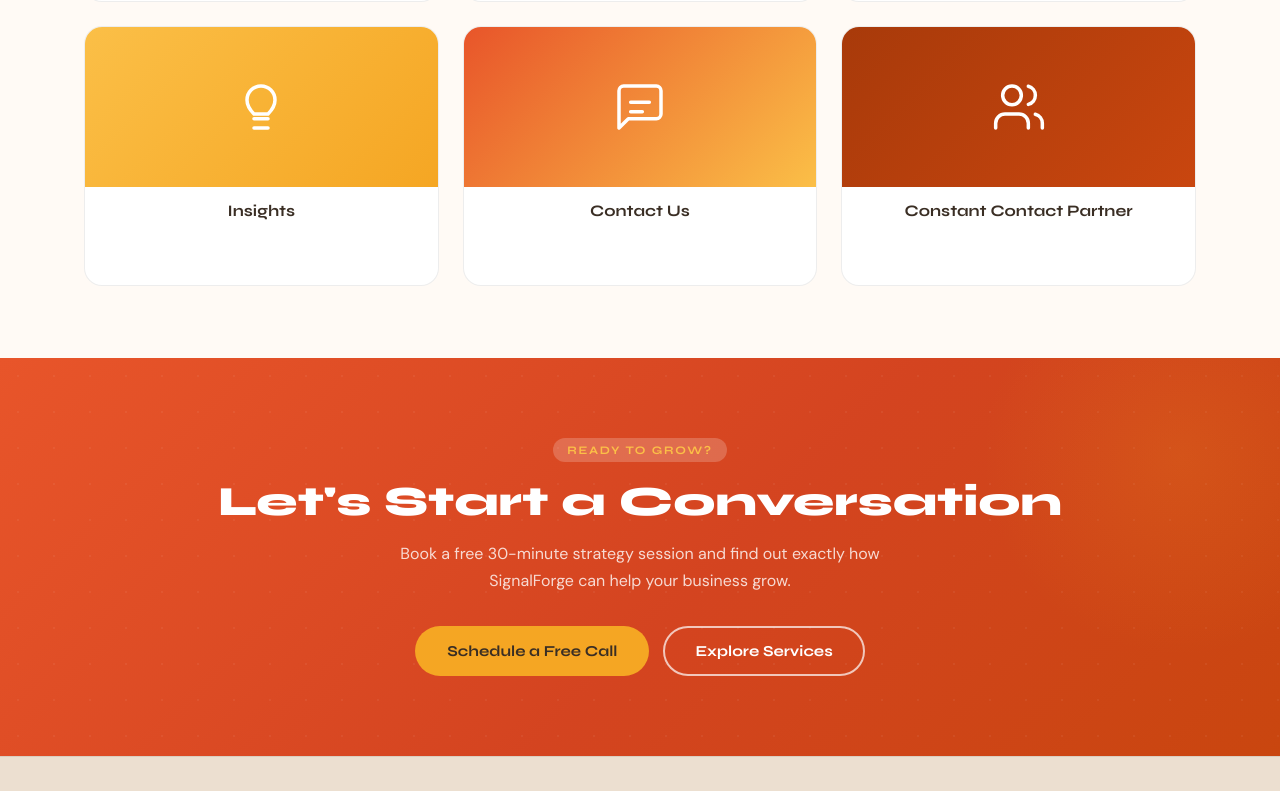
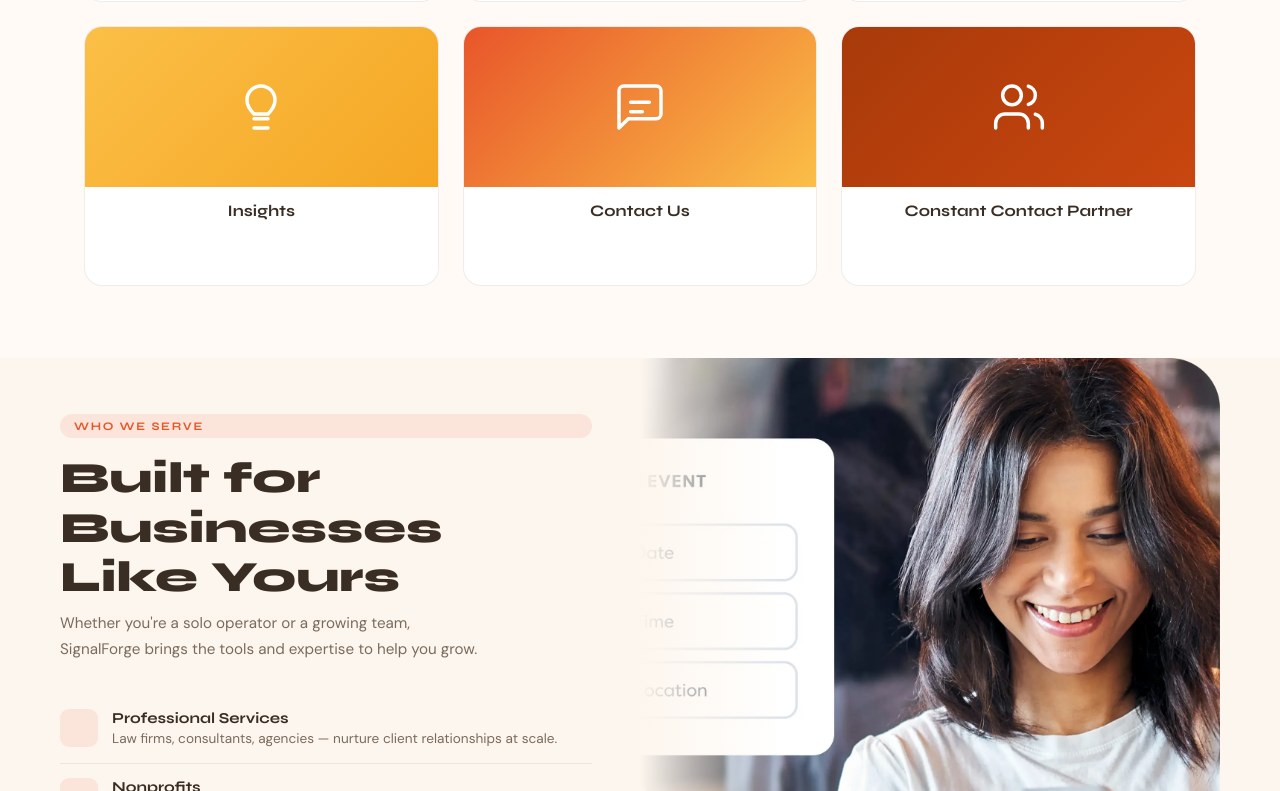
Before and after one commit to halojumper/SignalForge, a Next.js app: page / in a window 1280 px wide. Shown: the part 2009-2800 px from the top of the page. Built offline with nearby package versions, Linux system fonts and the light colour scheme.

Commit message:
Who We Serve
Add Who We Serve section to homepage

```diff
--- a/app/page.tsx
+++ b/app/page.tsx
@@ -2,6 +2,7 @@
 import { useState } from 'react';
 import { useRouter } from 'next/navigation';
 import Link from 'next/link';
+import Image from 'next/image';
 import CtaBand from '@/components/CtaBand';
 import MetricCards from '@/components/MetricCards';
 
@@ -97,6 +98,15 @@ const teasers = [
   },
 ];
 
+const industries = [
+  { icon: 'briefcase', title: 'Professional Services', desc: 'Law firms, consultants, agencies — nurture client relationships at scale.' },
+  { icon: 'heart', title: 'Nonprofits', desc: 'Engage donors, drive campaigns, and grow your community with purpose.' },
+  { icon: 'building', title: 'Real Estate', desc: 'Stay top of mind with buyers, sellers, and investors through smart automation.' },
+  { icon: 'shopping-bag', title: 'Retail & eCommerce', desc: 'Drive repeat purchases, recover carts, and build loyal customer bases.' },
+  { icon: 'tools-kitchen-2', title: 'Restaurants & Hospitality', desc: 'Fill tables, promote events, and keep guests coming back for more.' },
+  { icon: 'rocket', title: 'Small Business', desc: 'Enterprise-grade marketing tools, without the enterprise price tag.' },
+];
+
 export default function Home() {
   const router = useRouter();
   const [flippedIndex, setFlippedIndex] = useState<number | null>(null);
@@ -123,10 +133,26 @@ export default function Home() {
         .flip-card-label { padding:14px 16px; text-align:center; }
         .flip-card-back { background:var(--coral); transform:rotateY(180deg); display:flex; flex-direction:column; align-items:center; justify-content:center; padding:24px; text-align:center; gap:12px; }
         .flip-cta { background:white; color:#1a1208; font-family:Syne,sans-serif; font-size:0.82rem; font-weight:700; padding:8px 20px; border-radius:8px; display:inline-block; margin-top:4px; }
-        @media(max-width:900px) { .teasers-grid { grid-template-columns:repeat(2,1fr); } }
-        @media(max-width:560px) { .teasers-grid { grid-template-columns:1fr; } .hero-btns { flex-direction:column; align-items:stretch; } .hero-btns .btn { text-align:center; } }
+
+        /* Who We Serve */
+        .wws-grid { display:grid; grid-template-columns:1fr 1fr; min-height:520px; }
+        .wws-industry { display:flex; align-items:flex-start; gap:14px; padding:14px 0; border-bottom:1px solid rgba(0,0,0,0.07); }
+        .wws-industry:last-child { border-bottom:none; }
+        .wws-icon { width:38px; height:38px; flex-shrink:0; background:rgba(232,85,42,0.1); border-radius:9px; display:flex; align-items:center; justify-content:center; color:#e8521a; font-size:18px; }
+
+        @media(max-width:900px) {
+          .teasers-grid { grid-template-columns:repeat(2,1fr); }
+          .wws-grid { grid-template-columns:1fr; }
+          .wws-img-col { min-height:320px; }
+        }
+        @media(max-width:560px) {
+          .teasers-grid { grid-template-columns:1fr; }
+          .hero-btns { flex-direction:column; align-items:stretch; }
+          .hero-btns .btn { text-align:center; }
+        }
       `}</style>
 
+      {/* HERO */}
       <section style={{background:'var(--sand)',position:'relative',overflow:'hidden',padding:'80px 0 40px'}}>
         <div style={{position:'absolute',inset:0,background:'radial-gradient(ellipse 70% 60% at 85% 40%, rgba(245,166,35,0.18) 0%, transparent 65%), radial-gradient(ellipse 50% 50% at 5% 90%, rgba(232,85,42,0.1) 0%, transparent 60%)',pointerEvents:'none'}} />
         <div className="container" style={{position:'relative',zIndex:2,width:'100%'}}>
@@ -152,6 +178,7 @@ export default function Home() {
         </div>
       </section>
 
+      {/* METRIC CARDS */}
       <div style={{background:'var(--sand)',paddingTop:20,paddingBottom:40,position:'relative',minHeight:200}}>
         <div style={{position:'absolute',left:0,top:0,bottom:0,width:200,background:'linear-gradient(to right, var(--sand), transparent)',zIndex:10,pointerEvents:'none'}}/>
         <div style={{position:'absolute',right:0,top:0,bottom:0,width:200,background:'linear-gradient(to left, var(--sand), transparent)',zIndex:10,pointerEvents:'none'}}/>
@@ -160,6 +187,7 @@ export default function Home() {
         </div>
       </div>
 
+      {/* PLATFORMS */}
       <div style={{background:'var(--white)',padding:'36px 0',borderBottom:'1px solid rgba(0,0,0,0.06)'}}>
         <div className="container">
           <div style={{display:'flex',alignItems:'center',gap:16,flexWrap:'wrap',justifyContent:'center'}}>
@@ -174,6 +202,7 @@ export default function Home() {
         </div>
       </div>
 
+      {/* TEASERS */}
       <div style={{padding:'72px 0',background:'var(--cream)'}}>
         <div className="container">
           <div style={{textAlign:'center',marginBottom:48}}>
@@ -209,6 +238,56 @@ export default function Home() {
         </div>
       </div>
 
+      {/* WHO WE SERVE */}
+      <section style={{background:'var(--sand)',overflow:'hidden'}}>
+        <div className="container" style={{padding:0}}>
+          <div className="wws-grid">
+
+            {/* Left — industry list */}
+            <div style={{padding:'56px 48px 56px 0',display:'flex',flexDirection:'column',justifyContent:'center'}}>
+              <span className="section-label">Who We Serve</span>
+              <h2 className="section-title" style={{marginBottom:8}}>Built for Businesses Like Yours</h2>
+              <p style={{fontSize:'0.95rem',color:'var(--warm-gray)',lineHeight:1.7,marginBottom:32,maxWidth:420}}>
+                Whether you're a solo operator or a growing team, SignalForge brings the tools and expertise to help you grow.
+              </p>
+              <div>
+                {industries.map(ind => (
+                  <div key={ind.title} className="wws-industry">
+                    <div className="wws-icon">
+                      <i className={`ti ti-${ind.icon}`} aria-hidden="true" />
+                    </div>
+                    <div>
+                      <div style={{fontFamily:'Syne,sans-serif',fontSize:'0.95rem',fontWeight:700,color:'var(--text)',marginBottom:2}}>{ind.title}</div>
+                      <div style={{fontSize:'0.85rem',color:'var(--warm-gray)',lineHeight:1.5}}>{ind.desc}</div>
+                    </div>
+                  </div>
+                ))}
+              </div>
+              <Link href="/contact" className="btn btn-primary" style={{marginTop:32,alignSelf:'flex-start'}}>Book a Free Call →</Link>
+            </div>
+
+            {/* Right — photo */}
+            <div className="wws-img-col" style={{position:'relative',minHeight:520,overflow:'hidden'}}>
+              <Image
+                src="/images/woman-smiling-mobile.webp"
+                alt="Small business owner on mobile phone"
+                fill
+                style={{objectFit:'cover',objectPosition:'right center'}}
+              />
+              {/* Soft left fade to blend into sand background */}
+              <div style={{position:'absolute',inset:0,background:'linear-gradient(to right, var(--sand) 0%, transparent 25%)',pointerEvents:'none'}} />
+              {/* Floating CTA card */}
+              <div style={{position:'absolute',bottom:36,right:32,left:32,background:'rgba(255,255,255,0.95)',borderRadius:14,padding:'18px 20px',boxShadow:'0 4px 24px rgba(0,0,0,0.1)'}}>
+                <div style={{fontSize:'0.7rem',fontWeight:700,textTransform:'uppercase',letterSpacing:'0.1em',color:'var(--coral)',marginBottom:4}}>Free Strategy Call</div>
+                <div style={{fontSize:'0.92rem',fontWeight:600,color:'var(--text)',marginBottom:10,lineHeight:1.4}}>Not sure where to start? Let's figure out what's right for your business.</div>
+                <Link href="/contact" style={{background:'var(--coral)',color:'white',borderRadius:50,padding:'8px 18px',fontSize:'0.82rem',fontWeight:700,display:'inline-block',textDecoration:'none'}}>Get in Touch →</Link>
+              </div>
+            </div>
+
+          </div>
+        </div>
+      </section>
+
       <CtaBand
         heading="Let's Start a Conversation"
         sub="Book a free 30-minute strategy session and find out exactly how SignalForge can help your business grow."
```
Also changed, not shown: public/images/woman-smiling-mobile.webp (added). Lines whose indentation alone changed are shown as unchanged.
